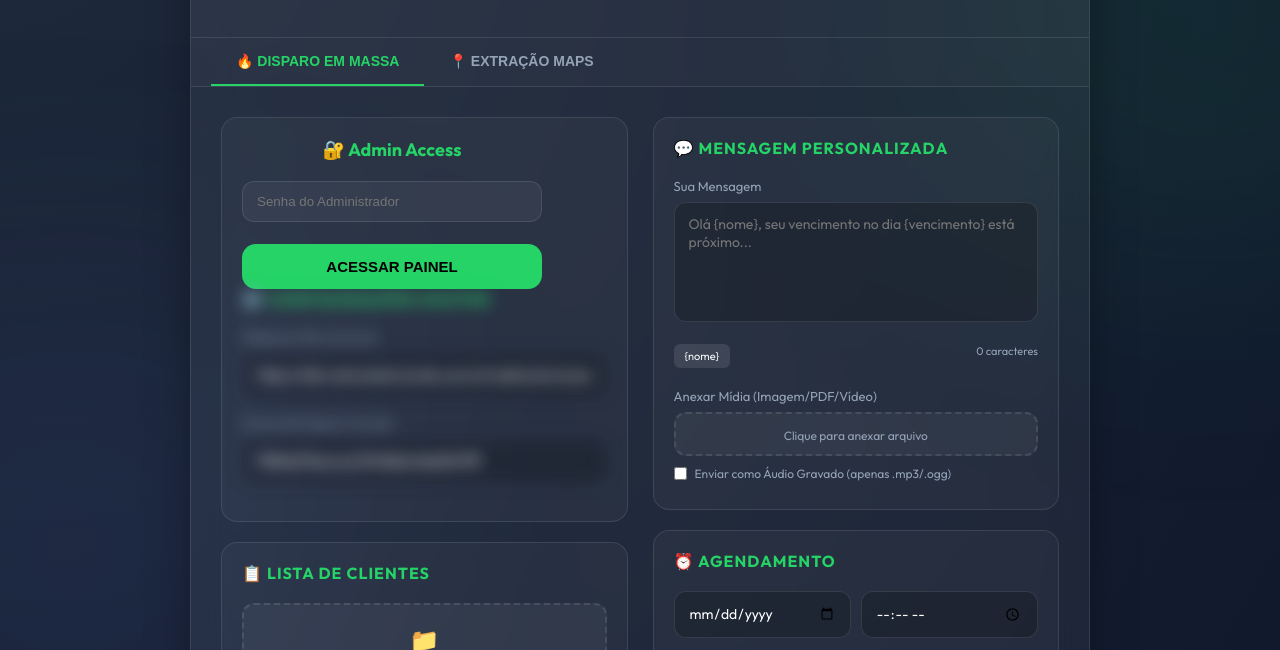
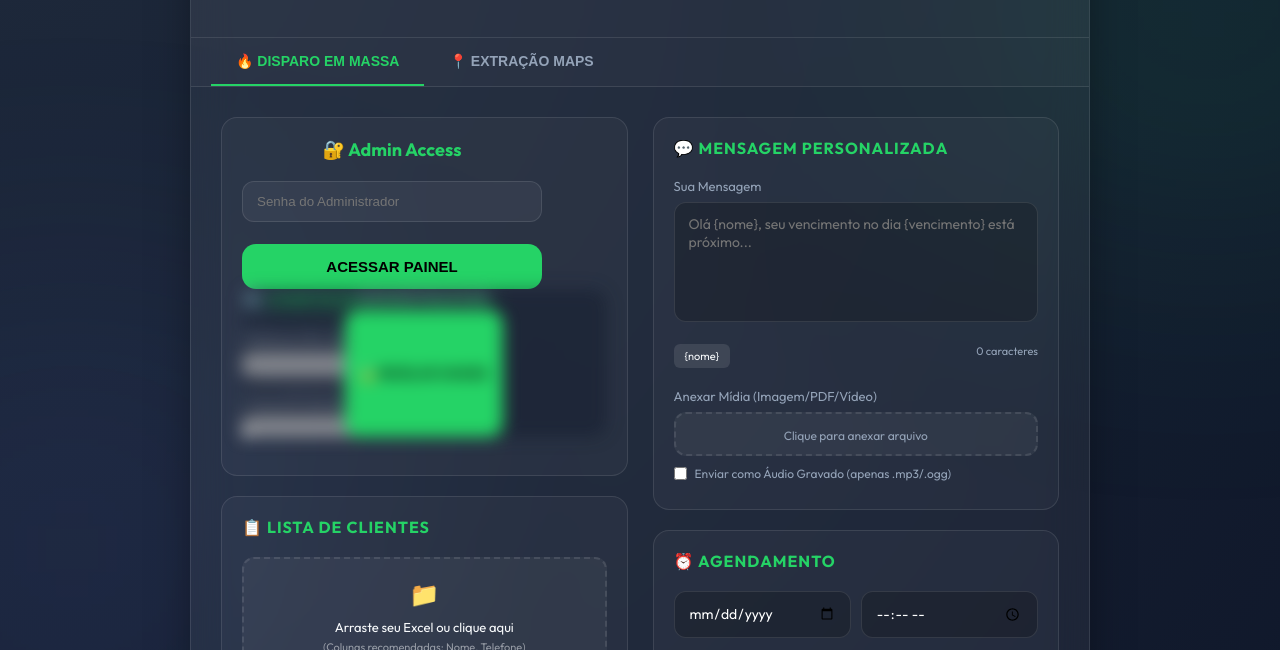
Before and after one commit to minhavidatoda1984-cpu/disparo-whatsapp-interface, a plain HTML site: page index.html in a window 1280 px wide. Shown: the part 131-781 px from the top of the page. Drawn offline with Linux system fonts and the light colour scheme; some packages are replaced by stand-ins of ours.

Commit message:
Segurança: Duplo fator de proteção para chaves master

```diff
--- a/index.html
+++ b/index.html
@@ -633,15 +633,23 @@
                             <button class="btn-login" onclick="checkLogin()">ACESSAR PAINEL</button>
                         </div>
                         <div class="locked-content">
+                            <div id="masterOverlay"
+                                style="position: absolute; top: 0; left: 0; width: 100%; height: 100%; background: rgba(15, 23, 42, 0.4); backdrop-filter: blur(10px); z-index: 10; display: flex; flex-direction: column; justify-content: center; align-items: center; border-radius: 16px; transition: 0.3s;"
+                                id="masterLock">
+                                <span style="font-size: 10px; color: var(--text-muted); margin-bottom: 8px;">DADOS
+                                    SENSÍVEIS OCULTOS</span>
+                                <button class="btn-primary" style="padding: 8px 15px; font-size: 12px; width: auto;"
+                                    onclick="unlockMasterData()">🔓 REVELAR CHAVES</button>
+                            </div>
                             <h2>⚙️ Configurações Master</h2>
                             <div class="form-group">
                                 <label>Webhook URL (Central)</label>
-                                <input type="text" id="n8nWebhook" placeholder="URL n8n"
+                                <input type="password" id="n8nWebhook" placeholder="URL n8n"
                                     value="https://n8n.naturaisterravida.com.br/webhook/conexao-limpa-v1">
                             </div>
                             <div class="form-group">
                                 <label>Chave API Master (Oculta)</label>
-                                <input type="text" id="apiKey" placeholder="Sua Chave"
+                                <input type="password" id="apiKey" placeholder="Sua Chave"
                                     value="f98fed17beccac0149db6cfe6bfb7fff">
                             </div>
                         </div>
@@ -811,12 +819,25 @@
         function checkLogin() {
             const pass = document.getElementById('passLogin').value;
 
-            if (pass === '212003') {
+            if (pass === 'magnogomes') {
                 document.getElementById('loginOverlay').classList.add('hidden');
                 document.getElementById('apiConfigSection').classList.add('unlocked');
-                showToast('Acesso administrativo liberado!');
+                showToast('Painel de Configurações Aberto!');
             } else {
-                showToast('Senha de administrador incorreta.', 'error');
+                showToast('Senha do Painel incorreta.', 'error');
+            }
+        }
+
+        function unlockMasterData() {
+            const masterPass = prompt("Digite a Senha Master para revelar as chaves de API:");
+
+            if (masterPass === '212003') {
+                document.getElementById('masterOverlay').style.display = 'none';
+                document.getElementById('n8nWebhook').type = 'text';
+                document.getElementById('apiKey').type = 'text';
+                showToast('Chaves Master reveladas com sucesso!');
+            } else {
+                showToast('Senha Master incorreta!', 'error');
             }
         }
 
```
